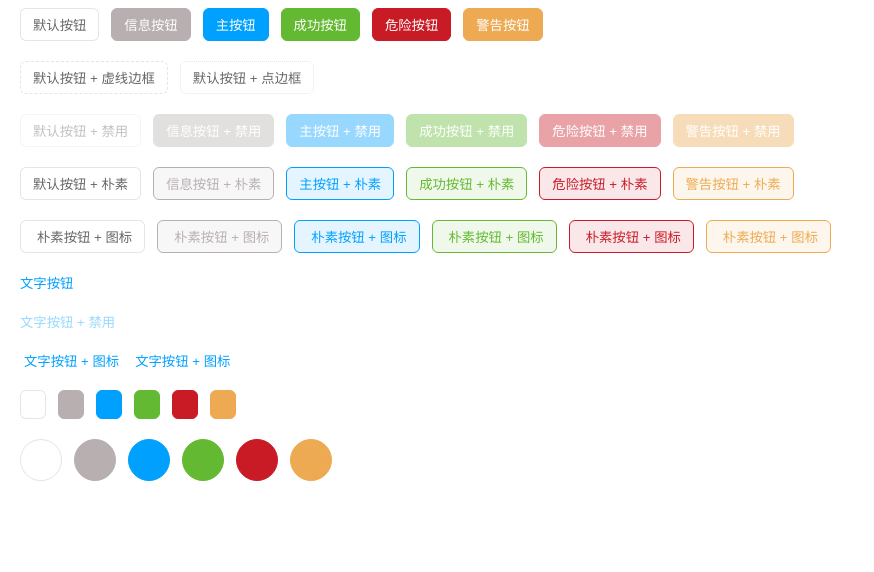
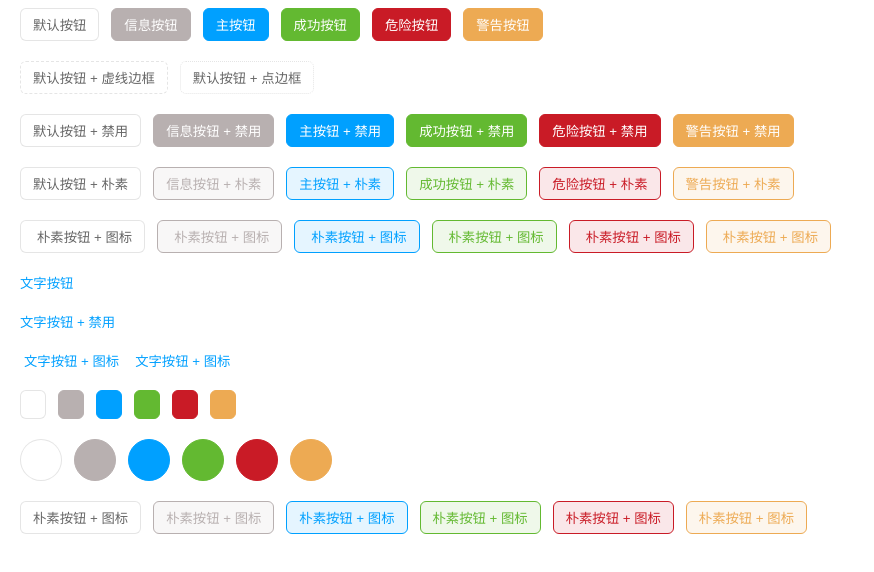
Before and after one commit to ddzy/vue3-ui, a Vue app in the folder packages/button/: page / in a window 1280 px wide. Shown: the top 572 px of the page, without its empty margins (0-874 px from the left). Built offline with nearby package versions, Linux system fonts and the light colour scheme.

Commit message:
feat(button): 按钮新增 loading 可配置项
affects: button

```diff
--- a/packages/button/src/App.vue
+++ b/packages/button/src/App.vue
@@ -3,7 +3,7 @@
 		<div class="button__list">
 			<v3-button
 				class="button__item"
-				v-for="v in defaultBtnList"
+				v-for="v in state.defaultBtnList"
 				:key="v.type"
 				:type="v.type"
 			>
@@ -14,7 +14,7 @@
 		<div class="button__list">
 			<v3-button
 				class="button__item"
-				v-for="v in defaultAndCustomBorderBtnList"
+				v-for="v in state.defaultAndCustomBorderBtnList"
 				:key="v.type"
 				:type="v.type"
 				:borderType="v.borderType"
@@ -26,7 +26,7 @@
 		<div class="button__list">
 			<v3-button
 				class="button__item"
-				v-for="v in defaultAndDisabledBtnList"
+				v-for="v in state.defaultAndDisabledBtnList"
 				:key="v.type"
 				:type="v.type"
 				:disabled="v.disabled"
@@ -38,7 +38,7 @@
 		<div class="button__list">
 			<v3-button
 				class="button__item"
-				v-for="v in plainBtnList"
+				v-for="v in state.plainBtnList"
 				:key="v.type"
 				:type="v.type"
 				:plain="v.plain"
@@ -50,7 +50,7 @@
 		<div class="button__list">
 			<v3-button
 				class="button__item"
-				v-for="v in plainAndIconBtnList"
+				v-for="v in state.plainAndIconBtnList"
 				:key="v.type"
 				:type="v.type"
 				:plain="v.plain"
@@ -63,7 +63,7 @@
 		<div class="button__list">
 			<v3-button
 				class="button__item"
-				v-for="v in textBtnList"
+				v-for="v in state.textBtnList"
 				:key="v.type"
 				:type="v.type"
 			>
@@ -74,7 +74,7 @@
 		<div class="button__list">
 			<v3-button
 				class="button__item"
-				v-for="v in textAndDisabledBtnList"
+				v-for="v in state.textAndDisabledBtnList"
 				:key="v.type"
 				:type="v.type"
 				:disabled="v.disabled"
@@ -86,7 +86,7 @@
 		<div class="button__list">
 			<v3-button
 				class="button__item"
-				v-for="v in textAndIconBtnList"
+				v-for="v in state.textAndIconBtnList"
 				:key="v.type"
 				:type="v.type"
 				:icon="v.icon"
@@ -98,7 +98,7 @@
 		<div class="button__list">
 			<v3-button
 				class="button__item"
-				v-for="v in iconBtnList"
+				v-for="v in state.iconBtnList"
 				:key="v.type"
 				:type="v.type"
 				:icon="v.icon"
@@ -110,17 +110,31 @@
 		<div class="button__list">
 			<v3-button
 				class="button__item"
-				v-for="v in iconAndCircleBtnList"
+				v-for="v in state.iconAndCircleBtnList"
 				:key="v.type"
 				:type="v.type"
 				:icon="v.icon"
 				:circle="v.circle"
 			></v3-button>
 		</div>
+
+		<div class="button__list">
+			<v3-button
+				class="button__item"
+				v-for="v in state.plainAndLoadingBtnList"
+				:key="v.type"
+				:type="v.type"
+				:loading="v.loading"
+				:plain="v.plain"
+				@click="handleLoadingBtnClick(v.type)"
+			>
+				{{ v.title }}
+			</v3-button>
+		</div>
 	</div>
 </template>
 <script lang="ts">
-import { defineComponent } from 'vue';
+import { defineComponent, reactive } from 'vue';
 import V3Button from './components/Button.vue';
 
 export default defineComponent({
@@ -399,8 +413,52 @@ export default defineComponent({
 				circle: true,
 			},
 		];
+		// 朴素按钮 + loading
+		const plainAndLoadingBtnList: Array<{
+			type: string;
+			plain: boolean;
+			title: string;
+			loading: boolean;
+		}> = [
+			{
+				type: 'default',
+				plain: true,
+				title: '朴素按钮 + 图标',
+				loading: false,
+			},
+			{
+				type: 'info',
+				plain: true,
+				title: '朴素按钮 + 图标',
+				loading: false,
+			},
+			{
+				type: 'primary',
+				plain: true,
+				title: '朴素按钮 + 图标',
+				loading: false,
+			},
+			{
+				type: 'success',
+				plain: true,
+				title: '朴素按钮 + 图标',
+				loading: false,
+			},
+			{
+				type: 'danger',
+				plain: true,
+				title: '朴素按钮 + 图标',
+				loading: false,
+			},
+			{
+				type: 'warning',
+				plain: true,
+				title: '朴素按钮 + 图标',
+				loading: false,
+			},
+		];
 
-		return {
+		const state = reactive({
 			defaultBtnList,
 			defaultAndCustomBorderBtnList,
 			defaultAndDisabledBtnList,
@@ -411,6 +469,28 @@ export default defineComponent({
 			textAndIconBtnList,
 			iconBtnList,
 			iconAndCircleBtnList,
+			plainAndLoadingBtnList,
+		});
+
+		function handleLoadingBtnClick(type: string) {
+			state.plainAndLoadingBtnList = state.plainAndLoadingBtnList.map(v => {
+				if (v.type === type) {
+					return {
+						...v,
+						loading: true,
+					};
+				} else {
+					return {
+						...v,
+						loading: false,
+					};
+				}
+			});
+		}
+
+		return {
+			state,
+			handleLoadingBtnClick,
 		};
 	},
 });
--- a/packages/button/src/components/Button.scss
+++ b/packages/button/src/components/Button.scss
@@ -12,6 +12,10 @@ button {
 	transition: all 0.15s ease;
 	&:hover {
 		opacity: 0.8;
+	}
+	&.v3-button--loading:disabled {
+		cursor: default;
+		opacity: 0.6;
 	}
 	&:disabled {
 		cursor: not-allowed;
--- a/packages/button/src/components/Button.vue
+++ b/packages/button/src/components/Button.vue
@@ -1,22 +1,23 @@
 <template>
 	<button
 		ref="buttonRef"
-		:disabled="defaultProps.disabled"
-		:type="defaultProps.nativeType"
+		:disabled="state.defaultProps.disabled"
+		:type="state.defaultProps.nativeType"
 		:class="{
 			'v3-button': true,
-			[`v3-button--${defaultProps.type}`]: true,
-			[`v3-button__border--${defaultProps.borderType}`]: true,
-			[`v3-button--plain`]: defaultProps.plain,
-			[`v3-button--disabled`]: defaultProps.disabled,
-			[`v3-button--circle`]: defaultProps.circle,
+			[`v3-button--${state.defaultProps.type}`]: true,
+			[`v3-button__border--${state.defaultProps.borderType}`]: true,
+			[`v3-button--plain`]: state.defaultProps.plain,
+			[`v3-button--disabled`]: state.defaultProps.disabled,
+			[`v3-button--circle`]: state.defaultProps.circle,
+			[`v3-button--loading`]: state.defaultProps.loading,
 		}"
 	>
 		<i
-			v-if="defaultProps.icon"
+			v-if="state.defaultProps.icon"
 			:class="{
-				'v3-icon': !!defaultProps.icon,
-				[defaultProps.icon]: true,
+				'v3-icon': !!state.defaultProps.icon,
+				[state.defaultProps.icon]: true,
 			}"
 		></i>
 		<span>
@@ -32,6 +33,7 @@ import {
 	reactive,
 	ref,
 	toRefs,
+	watch,
 } from 'vue';
 import * as TYPES from '../index';
 
@@ -45,9 +47,11 @@ export default defineComponent({
 		plain: Boolean as () => TYPES.IButtonPlain,
 		icon: String as () => TYPES.IButtonIcon,
 		circle: Boolean as () => TYPES.IButtonCircle,
+		loading: Boolean as () => TYPES.IButtonLoading,
 	},
 	setup(props, context) {
-		const defaultProps = reactive({
+		const state = reactive({
+			defaultProps: {
 				type: 'default',
 				nativeType: 'button',
 				borderType: 'solid',
@@ -55,8 +59,29 @@ export default defineComponent({
 				disabled: false,
 				icon: '',
 				circle: false,
-			...toRefs(props),
-		} as typeof props);
+				loading: false,
+			},
+		});
+
+		watch(
+			props,
+			() => {
+				state.defaultProps = {
+					...state.defaultProps,
+					...reactive(props),
+					disabled: props.loading,
+					icon: props.loading
+						? 'v3-icon-loading'
+						: props.icon
+						? props.icon
+						: '',
+				};
+			},
+			{
+				immediate: true,
+			}
+		);
+
 		const buttonRef = ref(document.createElement('button'));
 
 		function buttonClickListener(e: Event) {
@@ -95,7 +120,7 @@ export default defineComponent({
 		});
 
 		return {
-			defaultProps,
+			state,
 			context,
 			buttonRef,
 		};
--- a/packages/button/src/index.d.ts
+++ b/packages/button/src/index.d.ts
@@ -12,3 +12,4 @@ export type IButtonPlain = boolean | undefined;
 export type IButtonDisabled = boolean | undefined;
 export type IButtonIcon = string | undefined;
 export type IButtonCircle = boolean | undefined;
+export type IButtonLoading = boolean;
```
Lines whose indentation alone changed are shown as unchanged.
